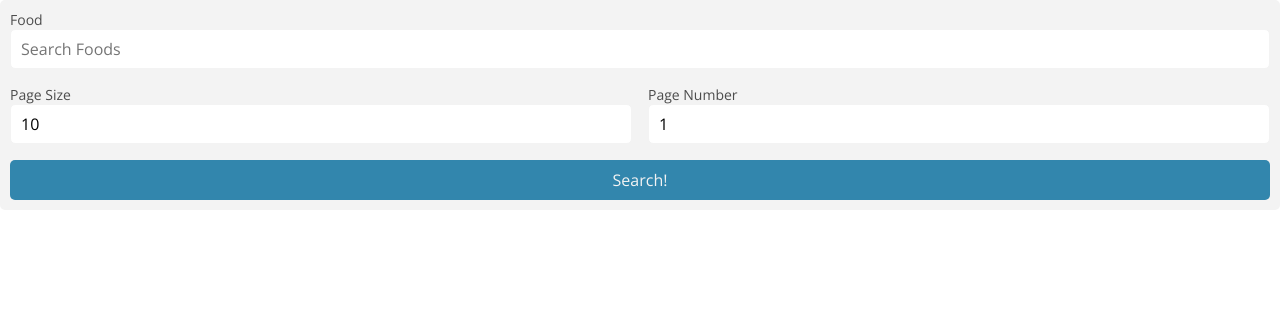
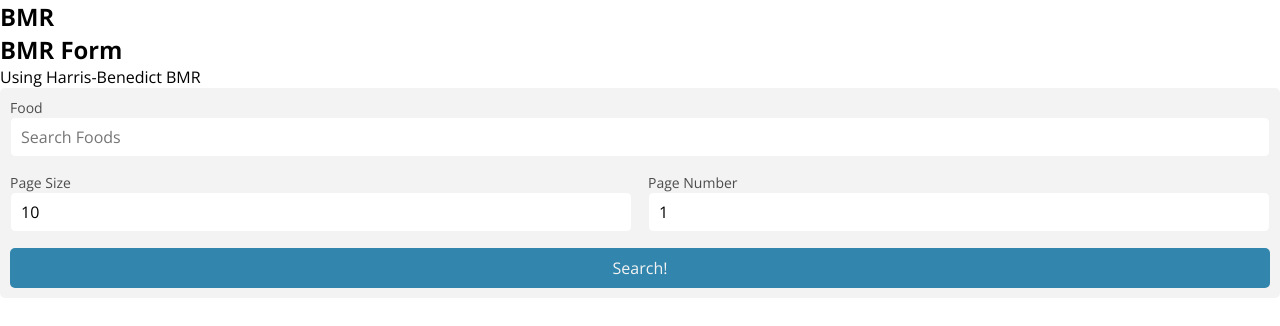
Before and after one commit to andrewgremlich/fuel-tracker, a Next.js app: page / in a window 1280 px wide. Shown: the top 326 px of the page. Built offline with nearby package versions, Linux system fonts and the light colour scheme.

Commit message:
Starting BMR form.

```diff
--- /dev/null
+++ b/components/BMRForm/index.tsx
@@ -0,0 +1,8 @@
+export const BMRForm = () => {
+  return (
+    <div>
+      <h2>BMR Form</h2>
+      <p>Using Harris-Benedict BMR</p>
+    </div>
+  )
+}
--- /dev/null
+++ b/components/BasalMetabolic/index.tsx
@@ -0,0 +1,10 @@
+import { BMRForm } from "components/BMRForm";
+
+export const BasalMetabolic = () => {
+  return (
+    <div>
+      <h2>BMR</h2>
+      <BMRForm />
+    </div>
+  )
+}
--- a/pages/index.tsx
+++ b/pages/index.tsx
@@ -4,6 +4,7 @@ import type { GetServerSideProps, NextPage } from "next";
 import { FoodSearch } from "components/FoodSearch";
 import { SearchResults } from "components/SearchResults";
 import { Food } from "components/Food";
+import { BasalMetabolic } from "components/BasalMetabolic";
 import { FoodItem, QueryParams } from "models/foods";
 
 const Home: NextPage = () => {
@@ -27,7 +28,8 @@ const Home: NextPage = () => {
   return (
     <div>
       {/* Day Carousel with total for day */}
-      {/* Estimation of needed calories per day */}
+      {/* TODO: make into dark by default */}
+      <BasalMetabolic />
       <FoodSearch {...{ getSearchResults }} />
       <SearchResults>
         {
```
Also changed, not shown: components/BasalMetabolic/equations.ts (added, +43 -0 lines).
